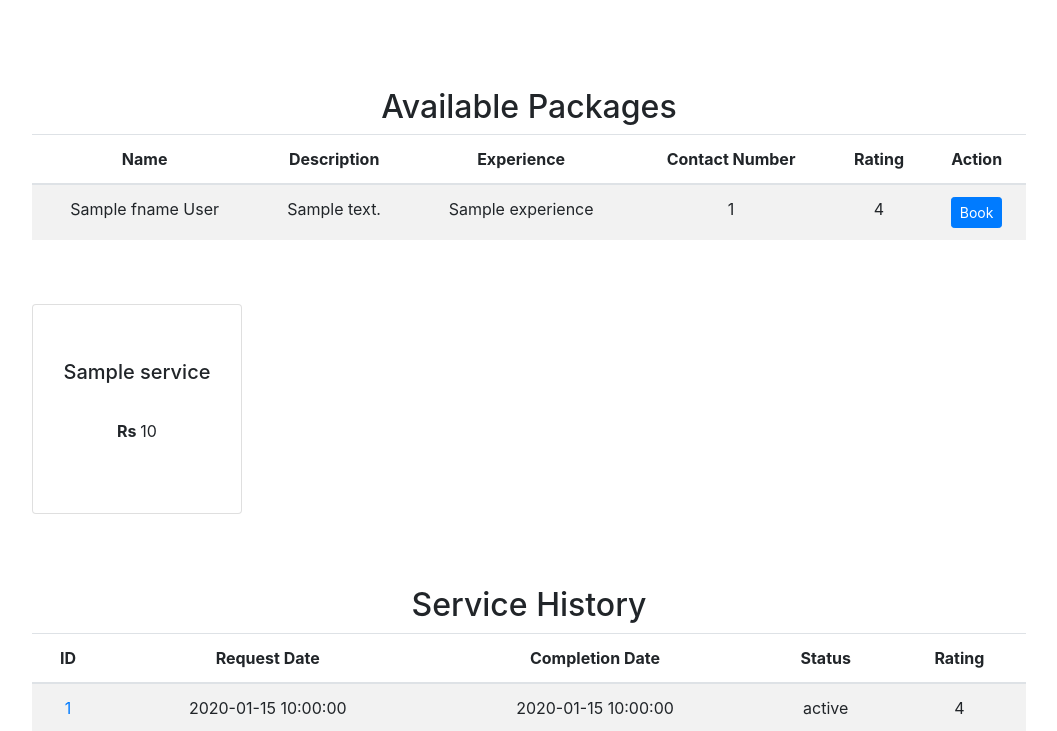
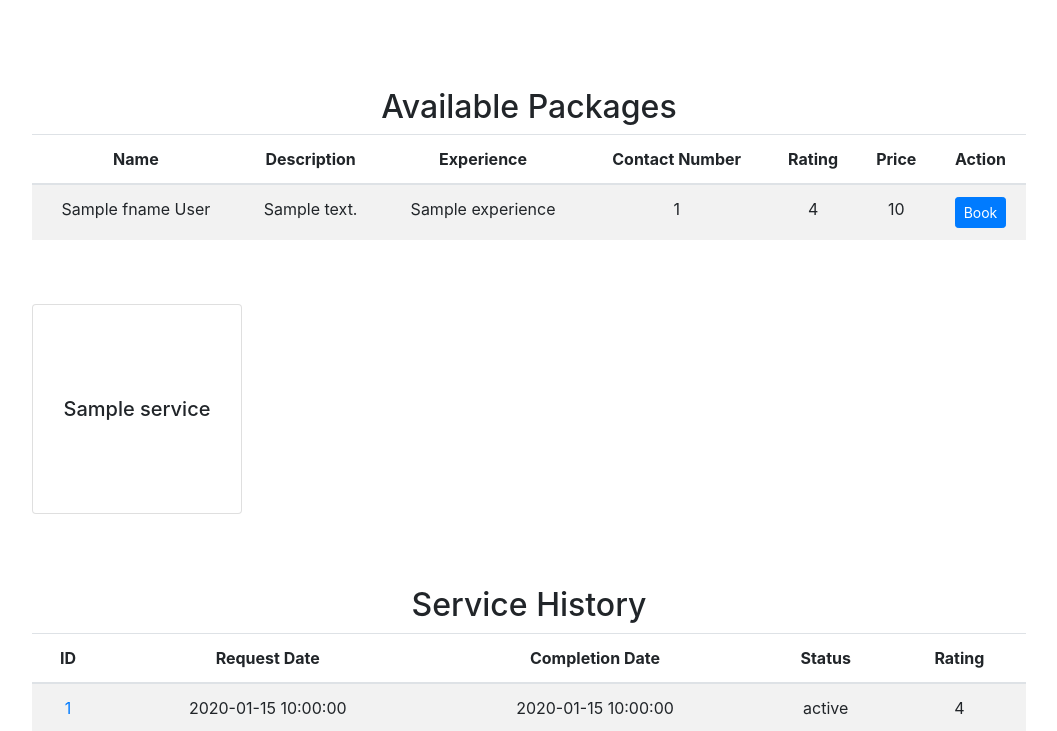
Before and after one commit to SamarKamboj/App-Development-1, a Flask app: template templates/customer.html in a window 1280 px wide. Shown: the part 72-803 px from the top of the page, without its empty margins (111-1168 px from the left). Run offline with Flask 3, Linux system fonts and the light colour scheme; the template is opened without the code that fills it: most values are stand-ins (such as "Sample title", 1, 10 or a date in 2020); parts of the project's set-up code (start-up, migrations or seed data) failed here and were passed over; some libraries are stand-ins or nearby versions.

Commit message:
updated version

```diff
--- a/templates/customer.html
+++ b/templates/customer.html
@@ -102,6 +102,7 @@
                         <th>Experience</th>
                         <th>Contact Number</th>
                         <th>Rating</th>
+                        <th>Price</th>
                         <th>Action</th>
                     </tr>
                 </thead>
@@ -113,6 +114,7 @@
                         <td>{{ package["experience"] }}</td>
                         <td>{{ package["contact_number"] }}</td>
                         <td>{{ package["rating"] }}</td>
+                        <td>{{ package["service_price"] }}</td>
                         <td>
                             <form action="{{ url_for('book_service', prof_id=package['id']) }}" method="post">
                                 <button type="submit" class="btn btn-primary btn-sm">Book</button>
@@ -137,7 +139,6 @@
                         <div class="card square-card">
                             <div class="card-body">
                                 <h5 class="card-title">{{ service['name'] }}</h5>
-                                <p><strong>Rs </strong>{{ service['price'] }}</p>
                             </div>
                         </div>
                     </button>
```
